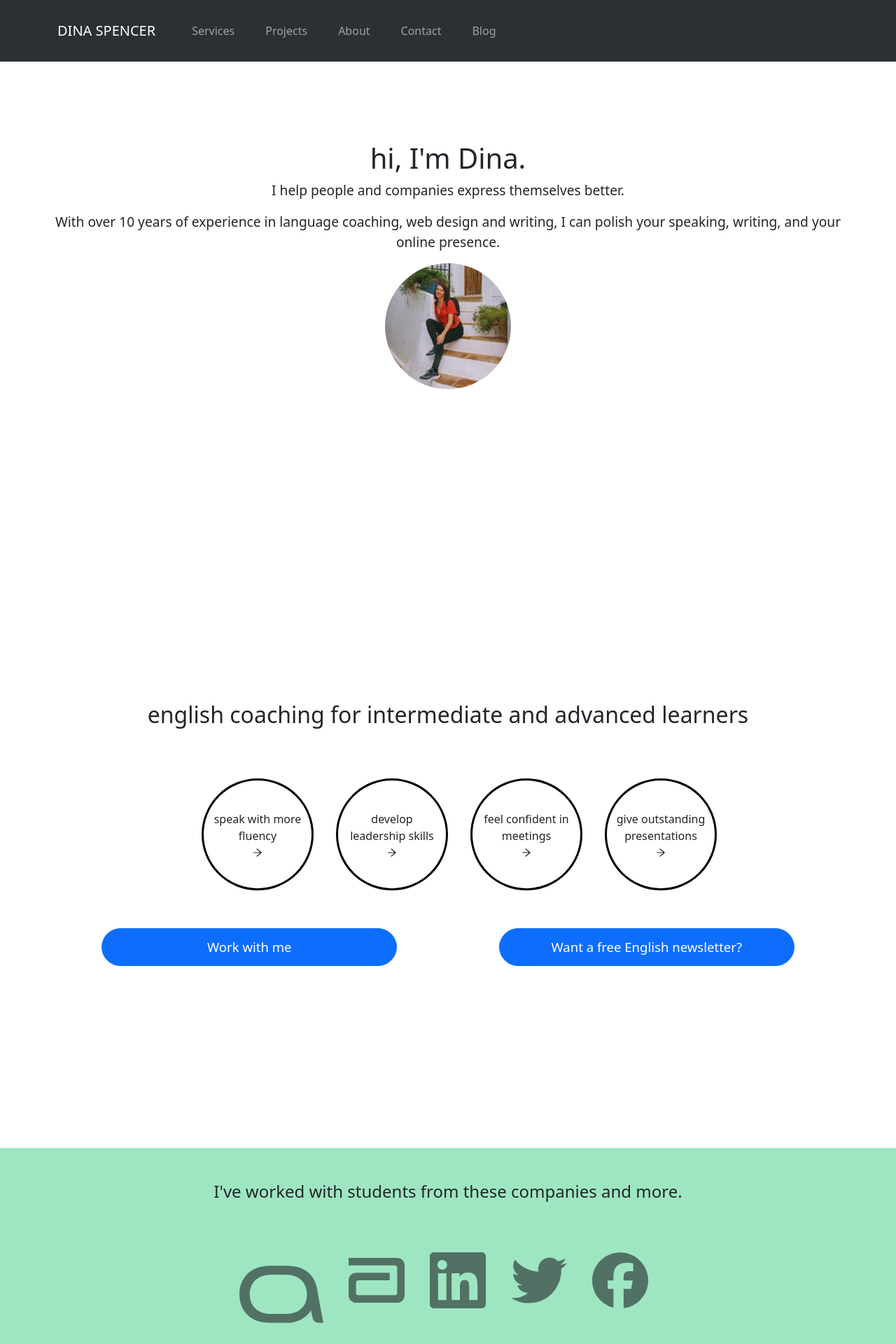
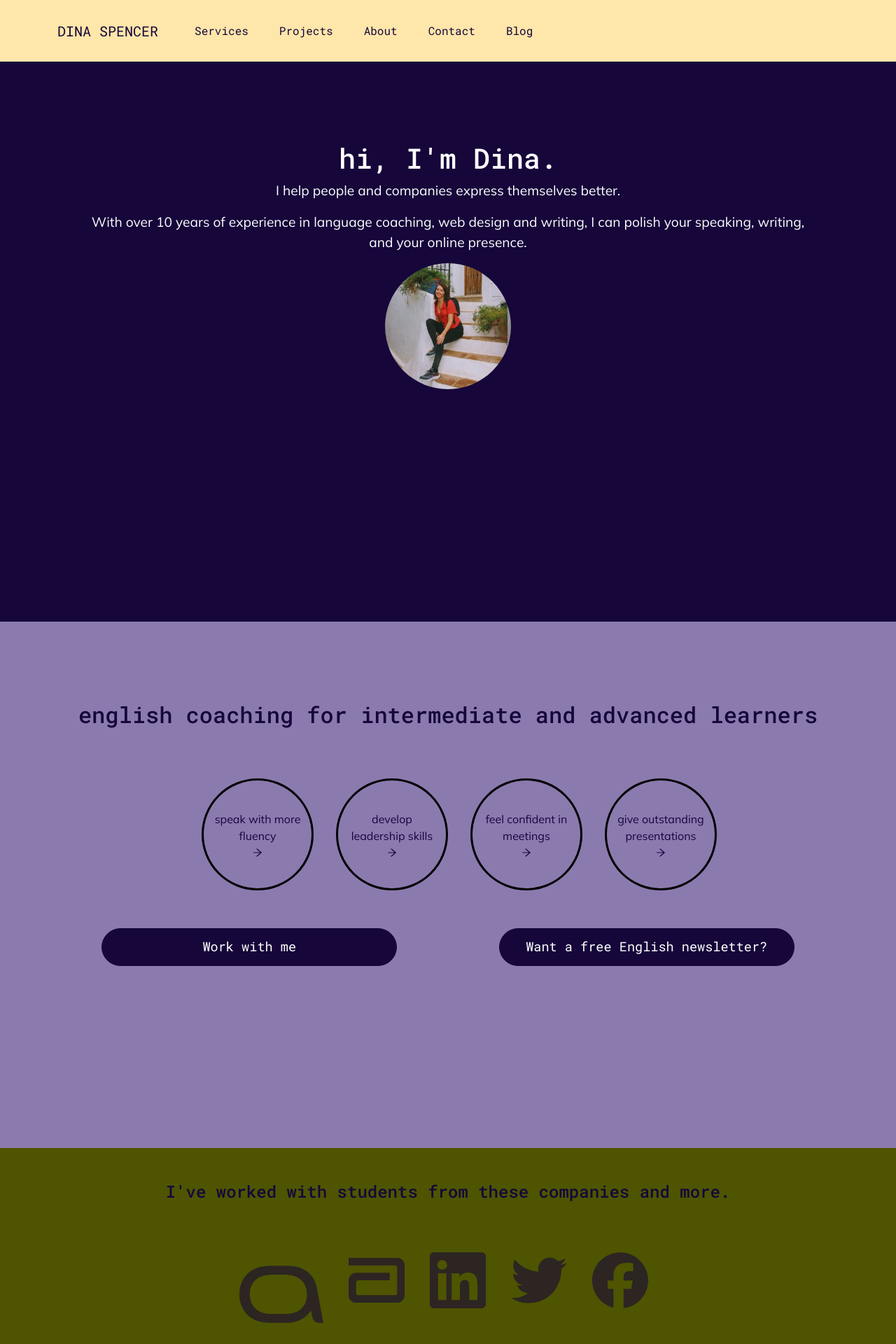
Before and after one commit to dinaspencer/dina-portfolio-redesign, a React (Create React App) app: page / in a window 1280 px wide. Shown: the top 1920 px of the page at 70% size. Built offline with nearby package versions, Linux system fonts and the light colour scheme.

Commit message:
Start choosing final color scheme and fonts

```diff
--- a/src/App.css
+++ b/src/App.css
@@ -3,8 +3,30 @@
 
 }
 
-a::after {
-  text-decoration: none;
+h1, h2, h3, h4, h5 {
+  font-family: "Roboto Mono", monospace;
+  color: #16063a;
+
+}
+
+p {
+  font-family: "Mulish", sans-serif;
+  font-weight: 400;
+  color: #16063a;
+}
+
+button, input {
+  font-family: "Roboto Mono", monospace;
+}
+
+.nav-main {
+  font-family: "Roboto Mono", monospace;
+  background-color: #ffe6aa;
+
+}
+
+.nav-main a {
+  color:#16063a!important;
 }
 
 .container-main {
@@ -33,7 +55,18 @@ a::after {
 
 #main {
   font-size: 120%;
-  padding: 0px 72px 0px 72px;
+  padding: 0px 126px 0px 126px;
+  background-color: #16063a;
+  color: white;
+}
+
+#main h1, #main p {
+  color: #fff!important;
+}
+
+#services {
+  color: #16063a;
+  background-color: #8b7aae;
 }
 
 #services h2 {
@@ -63,7 +96,7 @@ a::after {
 
 #services li:hover {
   opacity: 0.6;
-  background-color: blanchedalmond;
+  background-color: #ffe6aa;
 }
 
 .services-circle {
@@ -88,6 +121,15 @@ a::after {
   width: 33%;
   font-size: 116%;
   border-radius: 40px;
+  border-color: #16063a;
+  font-family: "Roboto Mono", monospace;
+  background-color: #16063a;
+  }
+
+  .service-btn:hover {
+    background-color: #2b1657;
+    border: 2px solid #2b1657;
+    opacity: 0.6;
   }
 
 .student-companies {
@@ -120,20 +162,10 @@ a::after {
 }
 
 
-.img-placeholder {
-  background-color: pink;
-  width: 160px;
-  height: 160px;
-  border-radius: 50%;
-  /* display: block; */
-  margin: 0 auto;
-
-
-}
-
 #cv {
   padding: 0px 32px 0px 32px;
   margin-top: 48px;
+  color: #16063a;
 }
 
 #cv, .cv-accordion, .accordion-button {
@@ -154,7 +186,7 @@ a::after {
 }
 
 .student-companies {
-  background-color: #9ee6c2;
+  background-color: #4e5400;
   padding: 24px;
   margin-top: -48px;
 }
@@ -228,6 +260,7 @@ a::after {
 
 #dev-section {
   padding-top: 32px;
+  color: #16063a;
 }
 
 .dev-section-container {
@@ -246,7 +279,7 @@ a::after {
   padding-top: 12px;
   padding-bottom: 6px;
   margin-left: 32px;
-  border-bottom: 3px solid black;
+  border-bottom: 3px solid #16063a;
   display: flex;
   align-items: center;
   cursor: pointer;
@@ -255,8 +288,19 @@ a::after {
 .dev-modal {
   width: 66%!important;
   padding: 48px!important;
-  background-color: #c48543;
+  background-color: #aa8839;
   text-align: center;
+  font-family: "Roboto Mono", monospace;
+
+}
+
+.project-item, .dev-project-item {
+  font-family: "Roboto Mono", monospace;
+
+}
+
+.dev-project-name {
+  color: #16063a;
 }
 
 .dev-project-item {
@@ -270,6 +314,8 @@ a::after {
 .dev-modal-btn {
   background-color: brown;
   border: 2px solid brown;
+  border-radius: 40px;
+  padding: 12px 24px 12px 24px;
 }
 
 #about {
@@ -277,11 +323,18 @@ a::after {
   flex-direction: row;
 }
 
+#about p {
+  font-size: 16px;
+
+
+}
+
 .mid-width-left {
   width: 50%;
   /* margin-right: 50%; */
-  background-color: #9ee6c2;
-  color: #000;
+  /* background-color: #9ee6c2; */
+  background-color: #cad169;
+  color: #16063a;
   padding: 114px 48px 24px 48px;
 
 }
@@ -295,8 +348,7 @@ a::after {
 }
 
 .background-map {
-
-  z-index: initial;
+  z-index: 22;
 
 }
 
@@ -311,13 +363,14 @@ a::after {
   padding-top: 24px;
   display: block;
   margin-left: 30%;
+  color: #16063a;
 
 }
 
 #contact-form input {
   width: 60%;
   height: 48px;
-  border: 2px solid black;
+  border: 2px solid #16063a;
   /* border: none;
   border-bottom: 2px solid black; */
 }
@@ -325,14 +378,14 @@ a::after {
 #contact-form textarea {
   width: 60%;
   height: 80px;
-  border: 2px solid black;
+  border: 2px solid #16063a;
   /* border: none;
   border-bottom: 2px solid black; */
 }
 
 #submit-btn {
-  background-color: blue;
-  border: 2px solid blue!important;
+  background-color: #16063a;;
+  border: 2px solid #16063a!important;
   color: white;
   border-radius: 40px;
 }
@@ -341,9 +394,15 @@ a::after {
   opacity: 0.5;
 }
 
+#blog {
+  background-color:#16063a;
+  padding-bottom: 64px;
+}
+
 
 #blog h2 {
   padding: 28px 48px 28px 48px;
+  color: #fff;
 }
 
 .blog-main {
@@ -352,19 +411,22 @@ a::after {
   flex-wrap: wrap;
   margin: 0 auto;
   justify-content: center;
+
 }
 
 .blog-square {
   width: 28%;
   height: 280px;
-  border: 2px solid black;
+  border: 2px solid #aa9f39;
+  /* box-shadow: 8px 8px 5px #7f81b2; */
+  background-color: #555794;
   border-radius: 12px;
   margin: 0px 12px 32px 6px;
-  padding: 10px;
+  padding: 18px;
   text-align: center;
   text-decoration: none;
-  color: black;
   cursor: pointer;
+  color: white;
 }
 
 .blog-square:hover {
@@ -392,20 +454,26 @@ a::after {
   opacity: 0.6;
   border: none;
 }
+
+.footer-links p {
+  font-family: "Roboto Mono", monospace;
+}
+
 #english-contact, #newsletter {
   cursor: pointer;
   text-decoration: none;
   color: black;
+  font-family: "Roboto Mono", monospace;
+
 }
 
 .footer-modal {
-  background-color: #c48543;
+  background-color: #aa8839;
   border: none;
 }
 
 .modal-body {
-  border-bottom-left-radius: 12px;
-  border-bottom-right-radius: 12px;
+  padding-bottom: 64px;
   }
 
 
@@ -420,6 +488,9 @@ a::after {
     padding: 12px 12px 6px 12px!important;
   }
 
+  #main {
+    padding: 0px 64px 0px 64px;
+  }
   .mid-width, .mid-width-left {
     width: 100%;
     margin-left: 0;
@@ -503,7 +574,7 @@ a::after {
 #footer {
   background-color: greenyellow;
   padding: 24px;
-  margin-top: 32px;
+
 }
 
  .social-icons li {
--- a/src/components/Blog.js
+++ b/src/components/Blog.js
@@ -16,12 +16,12 @@ export default function Blog () {
                         <img className="blog-img" src="/img/blog2.jpg" alt="waterfall"></img>
                         <p>Hidden Corners of Spain: Orbaneja del Castillo</p>
                     </a>
-                    <div className="blog-square">
-                        <div className="blog-img"></div>
-
+                    <a className="blog-square" href="https://blog.dinaspencer.net/life-after-auxiliaring/" target="_blank" rel="noreferrer">
+                        <img className="blog-img" src="/img/blog3.jpg" alt="park"></img>
+                        <p>Life After Auxiliaring</p>
+                    </a>
                     </div>
-                    </div>
-                    <Button id="blog-open" className="blog-btn">Read more about life in Spain</Button>
+                    <button id="blog-open" className="blog-btn" href="https://blog.dinaspencer.net" target="_blank" rel="noreferrer">Read more about life in Spain</button>
         </div>
         </section>
         </>
--- a/src/components/Dev.js
+++ b/src/components/Dev.js
@@ -22,7 +22,7 @@ function OffCanvasExample({ name, description, skills, image, link, ...props })
 
         <Offcanvas show={show} onHide={handleClose} {...props} placement="end" className="dev-modal">
           <Offcanvas.Header closeButton>
-            <Offcanvas.Title>{name} </Offcanvas.Title>
+            <Offcanvas.Title className="dev-project-name">{name} </Offcanvas.Title>
 
           </Offcanvas.Header>
           <Offcanvas.Body className="dev-modal-body">
--- a/src/components/Footer.js
+++ b/src/components/Footer.js
@@ -29,7 +29,9 @@ const [show, setShow] = useState(false);
 
             <div className="footer-links">
                 <p>©Dina Spencer 2024</p>
-            <a href="#contact" id="english-contact"><p >Work with me</p></a>
+
+               <p><a href="#contact" id="english-contact">Work with me</a></p>
+
             <p id="newsletter" onClick={handleShow}>English newsletter signup</p>
            </div>
 
--- a/src/components/NavBar.js
+++ b/src/components/NavBar.js
@@ -7,9 +7,10 @@ import Navbar from 'react-bootstrap/Navbar';
 
 export default function NavBar() {
   return (
-    <Navbar expand="md" data-bs-theme="dark" className="bg-body-tertiary nav-main" sticky="top">
+    <Navbar expand="md"  className="nav-main" sticky="top">
+      {/* <div className="data-bs-theme=dark bg-body-tertiary"></div> */}
       <Container >
-        <Navbar.Brand href="#">DINA SPENCER</Navbar.Brand>
+        <Navbar.Brand href="#" id="brand-header">DINA SPENCER</Navbar.Brand>
         <Navbar.Toggle aria-controls="basic-navbar-nav"  className="nav-toggle"/>
         <Navbar.Collapse id="basic-navbar-nav">
           <Nav className="me-auto navbar-items">
--- a/src/index.css
+++ b/src/index.css
@@ -1,7 +1,12 @@
+
+@import url('https://fonts.googleapis.com/css2?family=Mulish:ital,wght@0,200..1000;1,200..1000&family=Roboto+Mono:ital,wght@0,100..700;1,100..700&display=swap');
+
+
+
 body {
   margin: 0;
   font-family: -apple-system, BlinkMacSystemFont, 'Segoe UI', 'Roboto', 'Oxygen',
-    'Ubuntu', 'Cantarell', 'Fira Sans', 'Droid Sans', 'Helvetica Neue',
+    'Ubuntu', 'Cantarell', 'Fira Sans', 'Droid Sans', 'Helvetica Neue', 'Roboto Mono', 'Mulish'
     sans-serif;
   -webkit-font-smoothing: antialiased;
   -moz-osx-font-smoothing: grayscale;
```
Also changed, not shown: public/img/blog3.jpg (added).
